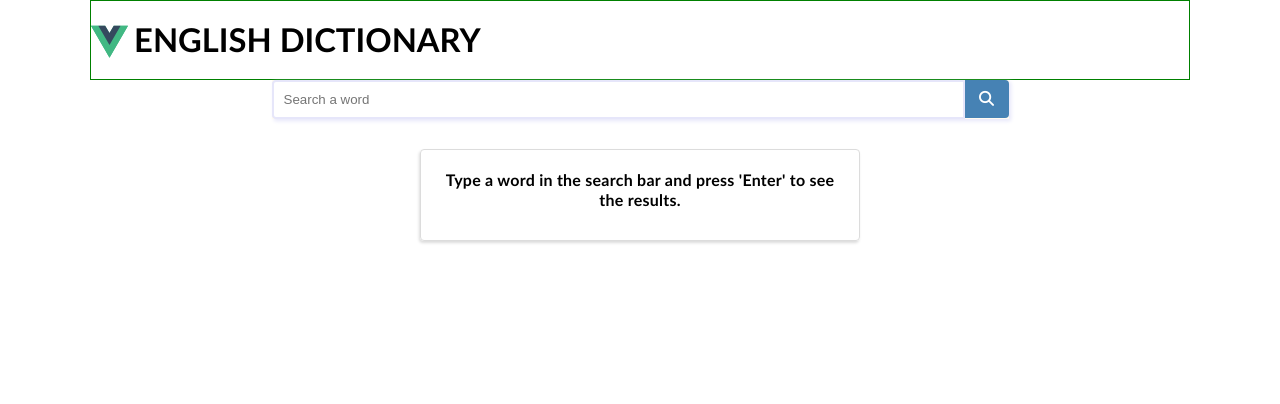
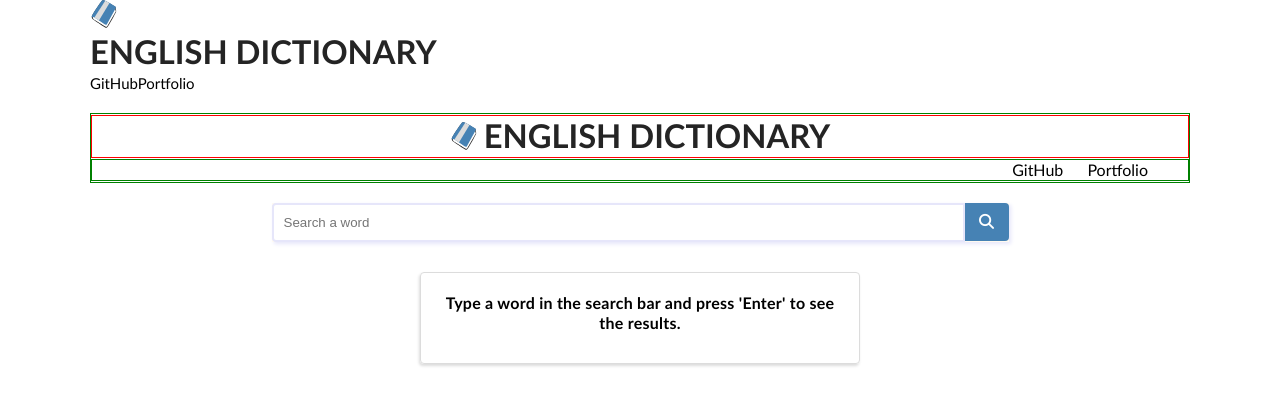
Before and after one commit to banuaggun/english-dictionary, a Vue app: page / in a window 1280 px wide. Shown: the top 404 px of the page. Built offline with nearby package versions, Linux system fonts and the light colour scheme.

Commit message:
Header area is being created

```diff
--- a/src/components/Header.vue
+++ b/src/components/Header.vue
@@ -1,24 +1,102 @@
 <template>
   <header>
-    <img src="../assets/vue.svg" alt="dictionary logo" />
-    <h2>English dictionary</h2>
+    <div class="web-navbar">
+      <div class="row-1">
+        <img src="../assets/icons/logo.svg" alt="dictionary logo" />
+      <h2>English dictionary</h2>
+    </div>
+    <div class="social-media">
+      <div class="social-media-portfolio">
+        <a href="https://github.com/banuaggun" target="_blank">
+          <span>GitHub</span>
+        </a>
+        <a href="https://portfolio-banuaggun.vercel.app/" target="_blank">
+          <span>Portfolio</span>
+        </a>
+      </div>
+    </div>
+    </div>
+     <div class="mobile-navbar">
+      <div class="mobile-navbar-row-1">
+        <img src="../assets/icons/logo.svg" alt="dictionary logo" />
+      <h2>English dictionary</h2>
+    </div>
+    <div class="mobile-navbar-row-2">
+      <div class="social-media-portfolio">
+        <a href="https://github.com/banuaggun" target="_blank">
+          GitHub
+        </a>
+        <a href="https://portfolio-banuaggun.vercel.app/" target="_blank">
+          Portfolio
+        </a>
+      </div>
+    </div>
+    </div>
   </header>
 </template>
 
 <style scoped>
-header {
+header .mobile-navbar {
+  border:1px solid green;
+  display:flex;
+  flex-wrap: wrap;
+  align-items: center;
+  margin:20px auto;
+  height:70px;
+}
+
+.mobile-navbar-row-1{
   width:100%;
-  height:80px;
+  display: flex;
+  align-items: center;
+  justify-content: center;
+  border:1px solid red;
+}
+.mobile-navbar-row-2 {
   display:flex;
-  align-items:center;
+  flex-direction: row;
+  justify-content: flex-end;
   border:1px solid green;
+  width: 100%;
+  padding-right:40px;
+}
+
+.mobile-navbar-row-2 a:nth-child(1){
+  margin-right:20px;
+}
+
+.mobile-navbar-row-2 a:hover,
+.mobile-navbar-row-2 a.active{
+  border-bottom:3px solid var(--bg-color-button);
+  color:var(--bg-color-button);
+  letter-spacing:0.25px;
+  transition:all 0.3s ease;
 }
 
 img{
   margin-right:6px;
+  width:28px;
+  height:28px;
+
 }
 
-h2{
+header h2{
   text-transform: uppercase;
+  color:#242424;
+  /*
+  writing-mode: vertical-rl;
+text-orientation: mixed;
+*/
+}
+@media only screen and (min-width:300px) and (max-width:600px){
+  .web-navbar{
+    display:none;
+  }
+  .mobile-navbar{
+    display:block;
+  }
+  h2{
+    font-size:1.2rem;
+  }
 }
 </style>
--- a/src/style.css
+++ b/src/style.css
@@ -1,3 +1,15 @@
+:root{
+  --bg-color:floralwhite;
+  --bg-color-button:steelblue;
+  --border-color:lavender;
+  --border-color-2:#dcdcdc;
+  --box-shadow:2px 2px 4px lavender;
+  --box-shadow-2:-px 1px 2px #dcdcdc;
+  --link-color:darkslateblue;
+  --text-color:#fff;
+  --text-color-2:#000;
+}
+
 *,
 *::after,
 *::before{
@@ -28,18 +40,19 @@ a,
 a:hover,
 a.active{
   text-decoration: none;
-  color:black;
+  color:var(--text-color-2);
   font-size:1rem;
 }
 
 a:hover,
 a.active{
-  color:darkslateblue;
-  border-bottom: 3px solid darkslateblue;
+  color:var(--link-color);
+  border-bottom: 3px solid var(--link-color);
   transition: all 0.25s ease-in-out;
 }
 
 #app{
+  width:100%;
   max-width: 1100px;
   margin:0 auto;
 }
@@ -66,73 +79,159 @@ span {
   font-size: 0.938rem!important;
 }
 
+/* SearchBox.vue */
 
-@media only screen and (min-width:300px) and (max-width:600px){
-  #app{
-    max-width:calc(100% - 5px);
-    margin:0 auto;
-  }
+.search{
+  display:flex;
+  flex-direction: column;
+  align-items: center;
 }
 
-/*
-@media only screen and (min-width:300px) and (max-width:479px){
-  h1{
-    font-size:34px;
+.search-form{
+  width:67%;
+  overflow: auto;
+  background-color: var(--bg-color);
+  box-shadow: var(--box-shadow);
 }
-  h2{
-    font-size:28px;
+
+.search input[type="text"]{
+  outline:none;
+  width:calc(100% - 44px);
+  padding: 10px;
+  border:2px solid var(--border-color);
 }
-  h3{
-    font-size:23px;
+
+.search input[type="text"]:focus{
+  outline:0;
 }
-  h4{
-    font-size:19px;
+
+.search button[type="submit"]{
+  border:0;
+  background:none;
+  background-color: var(--bg-color-button);
+  color:var(--text-color);
+  float:right;
+  padding:10px;
+  border-top-right-radius:4px;
+  border-bottom-right-radius: 4px;
+  cursor:pointer;
+  width:44px;
+  font-size:1rem;
 }
-  p{
-    font-size:15px;
+
+.not-found-area{
+  width:calc(100% - 10px);
+  margin:0 20px;
 }
-  span{
-    font-size:12px;
+
+.not-found{
+  display:flex;
+  align-items:center;
+  flex-direction: column;
+  justify-content: center;
+  border:1px solid var(--border-color-2);
+  box-shadow:-1px 2px 3px var(--border-color-2);
+  border-radius:4px;
+  margin:10px 10px;
 }
+
+.not-found-image{
+  width:18.75rem;
+  height:18.75rem;
 }
-@media only screen and (min-width:480px) and (max-width:767px){
-  h1{
-    font-size:40px;
+
+.not-found p{
+  text-align:center;
+  margin:0 20px 10px 20px;
+  font-weight:600;
+  letter-spacing:0.25px;
 }
-  h2{
-    font-size:31px;
+
+.search-items{
+  display: flex;
+  flex-direction: column;
+  width:90%;
 }
-  h3{
-    font-size:25px;
+
+/* SearchBox.vue */
+
+/* SearchItems.vue */
+
+.items{
+  border:1px solid var(--border-color-2);
+  width:100%;
+  margin:20px auto;
+  padding:0 20px;
+  border-radius: 12px;
+  box-shadow:-1px 2px 3px var(--border-color-2);
 }
-  h4{
-    font-size:20px;
+
+.items-word >h1,
+.items-meaning-type,
+.items-synonyms,
+.items-antonyms {
+  text-transform: capitalize;
 }
-  p{
-    font-size:16px;
+
+.items-phonetic {
+  font-weight: 500;
 }
-  span{
-    font-size:13px;
+.items-word-phonetic-audio{
+  width:100%;
 }
+.items-word-phonetic{
+  margin:15px 0;
 }
-@media only screen and (min-width:768px) and (max-width:1921px){
-  h1{
-    font-size:48px;
+ul.items-list > li {
+  margin-bottom: 10px;
+  line-height:1.3;
 }
-  h2{
-    font-size:38px;
+ul.items-list > li > p{
+  letter-spacing: 0.2px;
+  padding:8px 4px;
 }
-  h3{
-    font-size:28px;
+
+ul.items-list > li > span{
+  display:block;
+  padding:8px 12px;
 }
-  h4{
-    font-size:24px;
+
+.items-audio-button{
+  position: relative;
+  width:90px;
+  height:90px;
+  display:flex;
+  align-items:center;
+  justify-content: center;
+  padding: 20px;
+  color: var(--bg-color-button);
+  font-size:2rem;
+  border:3px solid var(--bg-color-button);
+  border-radius: 50%;
 }
-  p{
-    font-size:18px;
+
+.items-audio-button:after{
+  content:"";
+  position:absolute;
+  top:7%;
+  left:7%;
+  border-radius:50%;
+  border-top:1px solid transparent;
+  border-right:1px solid var(--bg-color-button);
+  border-bottom:1px solid transparent;
+  border-left:1px solid var(--bg-color-button);
+  width: 85%;
+  height:85%;
+  transition: border 600ms cubic-bezier(0.785, 0.135, 0.15, 0.86), transform 600ms cubic-bezier(0.785, 0.135, 0.15, 0.86);
+  transform: rotate(45deg);
+  -webkit-backface-visibility: hidden;
+  backface-visibility: hidden;
 }
-  span{
-    font-size:14px;
+
+.items-audio-button:hover:after{
+  border:1px solid var(--bg-color-button);
+  transform:rotate(135deg);
+  cursor:pointer;
 }
-}
-*/
+
+/* SearchItems.vue */
```
Also changed, not shown: src/assets/icons/logo.svg (added). Lines whose indentation alone changed are shown as unchanged.
